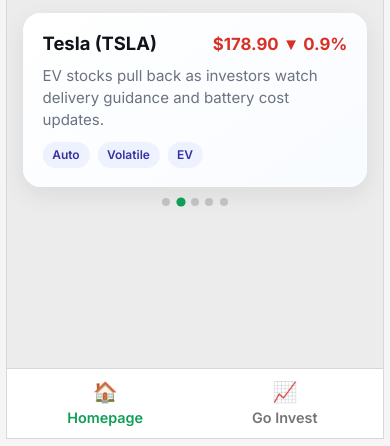
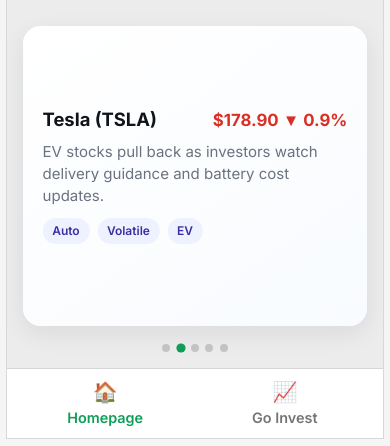
Before and after one commit to ayush1o/stocks-, a plain HTML site: page index.html in a window 390 px wide. Shown: the part 411-857 px from the top of the page. Drawn offline with Linux system fonts and the light colour scheme.

Commit message:
Repair mobile layout and extend slide panel to bottom

```diff
--- a/index.html
+++ b/index.html
@@ -115,7 +115,12 @@
         }
 
         .section {
-            padding: 1.3rem 1rem;
+            padding: 1.3rem 1rem 1rem;
+            flex: 1;
+            display: flex;
+            flex-direction: column;
+            min-height: 0;
+            gap: 0.8rem;
         }
 
         .section h2 {
@@ -130,17 +135,24 @@
             position: relative;
             background: var(--white);
             box-shadow: 0 8px 24px rgba(22, 22, 22, 0.08);
+            flex: 1;
+            min-height: 0;
         }
 
         .slides {
             display: flex;
             transition: transform 0.7s ease;
+            height: 100%;
         }
 
         .slide {
             min-width: 100%;
+            height: 100%;
             padding: 1.2rem;
             background: linear-gradient(145deg, #ffffff 0%, #f8fbff 100%);
+            display: flex;
+            flex-direction: column;
+            justify-content: center;
         }
 
         .slide-head {
@@ -190,7 +202,7 @@
             display: flex;
             justify-content: center;
             gap: 0.4rem;
-            padding: 0.7rem 0 0.2rem;
+            padding: 0.3rem 0 0;
         }
 
         .dot {
@@ -205,20 +217,14 @@
             transform: scale(1.15);
         }
 
-        .content-spacer {
-            padding-bottom: 5.4rem;
-        }
 
         .bottom-nav {
-            position: absolute;
-            bottom: 0;
-            left: 0;
-            right: 0;
             background: var(--white);
             border-top: 1px solid #d7d7d7;
             display: grid;
             grid-template-columns: 1fr 1fr;
             padding: 0.7rem 0.5rem 0.8rem;
+            margin-top: auto;
         }
 
         .bottom-item {
@@ -322,7 +328,6 @@
             </div>
             <div class="dots" id="dots" aria-hidden="true"></div>
 
-            <div class="content-spacer" aria-hidden="true"></div>
         </section>
 
         <footer class="bottom-nav">
```
